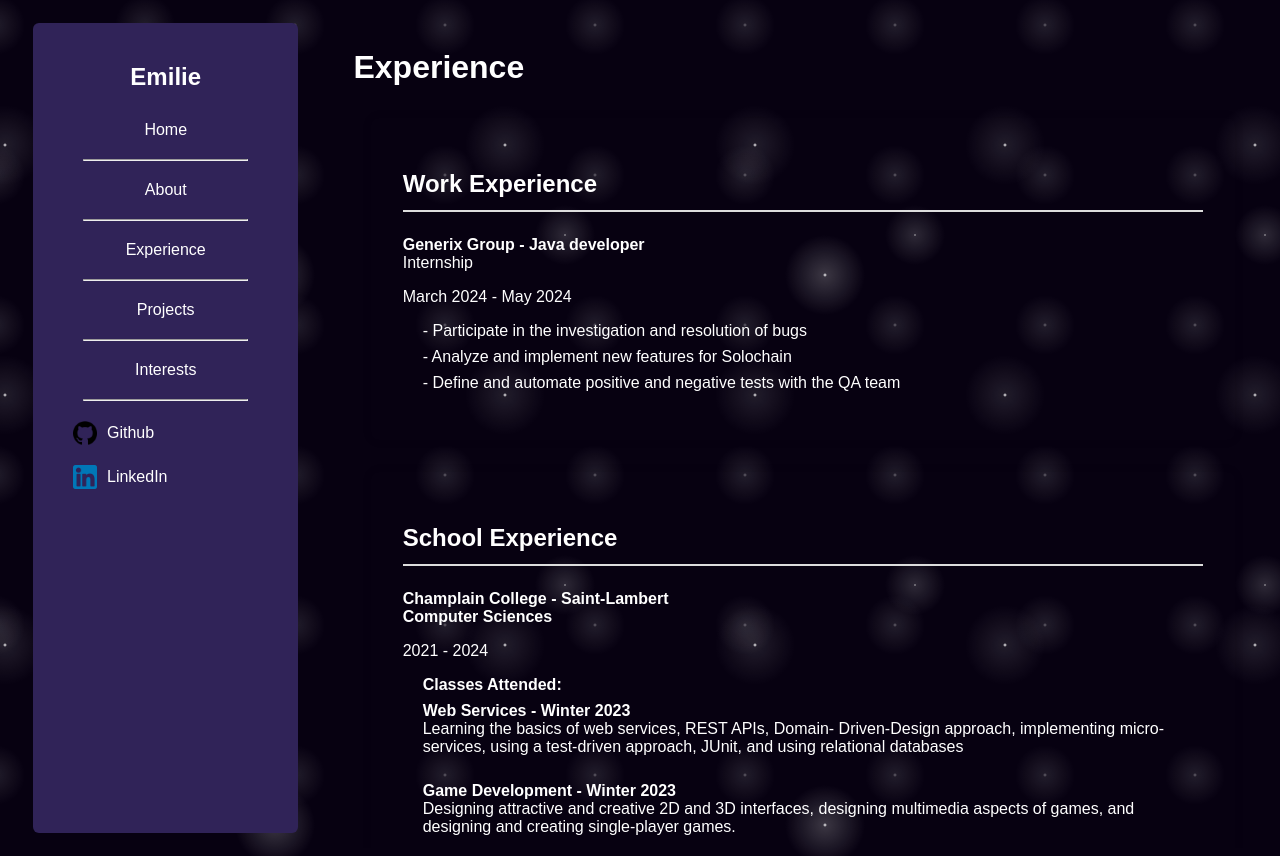
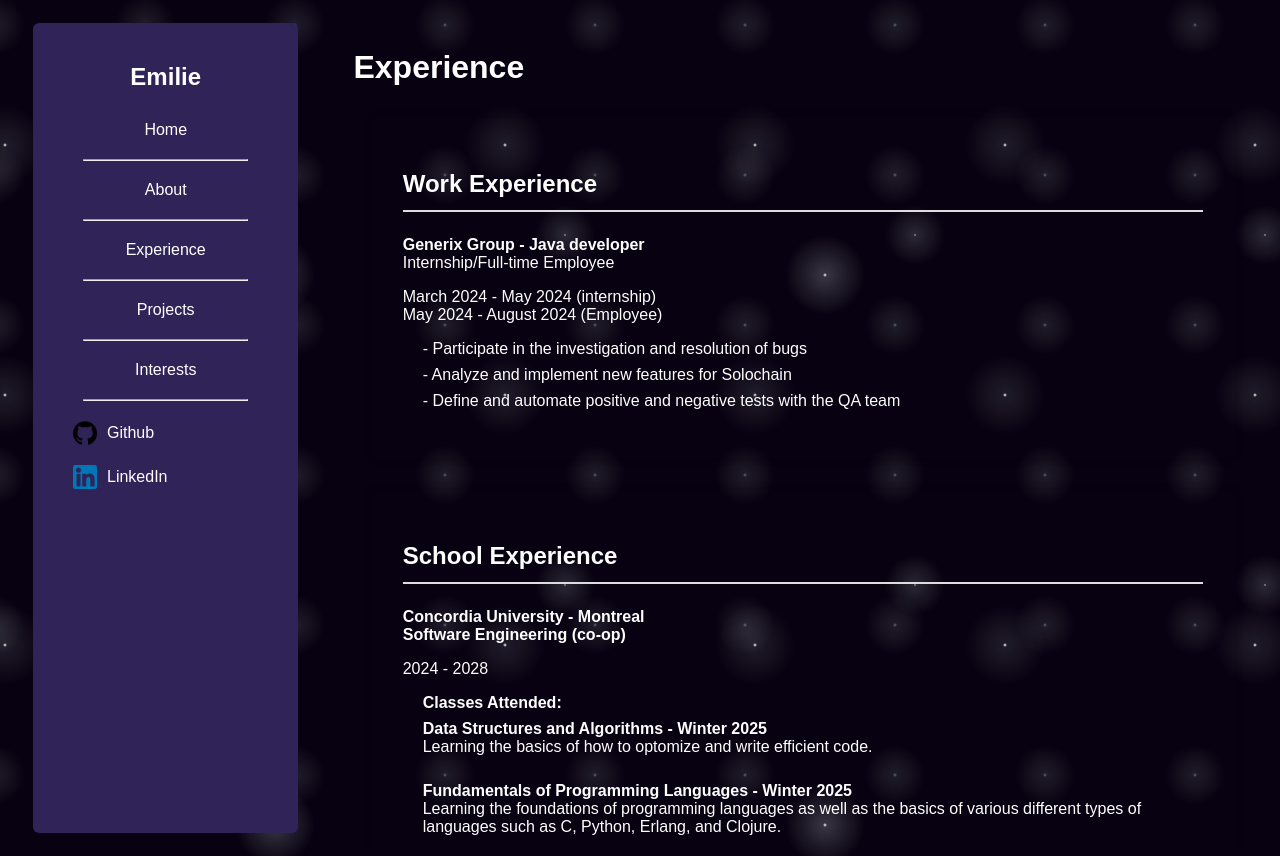
Before and after one commit to Sprytte/portfolio_frontend, a React (Create React App) app: page /experience in a window 1280 px wide. Built offline with nearby package versions, Linux system fonts and the light colour scheme.

Commit message:
Updated info

```diff
--- a/src/Pages/About.js
+++ b/src/Pages/About.js
@@ -4,15 +4,6 @@ import french from "../Images/EmilieParent_CV_Francais.pdf"
 import english from "../Images/EmilieParent_CV_English.pdf"
 
 const About = () => {
-    // const downloadPDF = () => {
-    //     const pdfUrl = "../Images/EmilieParent_CV.pdf";
-    //     const link = document.createElement("a");
-    //     link.href = pdfUrl;
-    //     link.download = "EmilieParent_CV.pdf"; // specify the filename
-    //     document.body.appendChild(link);
-    //     link.click();
-    //     document.body.removeChild(link);
-    // };
     const downloadPDF = () => {
 
         // using Java Script method to get PDF file
@@ -40,20 +31,21 @@ const About = () => {
             <header>
                 <img src={pfp} alt="em. p."/>
                 <h1>Émilie Parent</h1>
-                <p>Computer Science Student</p>
+                <p>Software Engineering (co-op) Student</p>
             </header>
                 <section>
                     <h2>About Me</h2>
-                    <p>                        My journey in computer science began with a curiosity to
-                        understand how things work in the digital realm. I thrive in challenging environments that require me to
+                    <p> My journey in computer science began with a curiosity to
+                        understand how things work in the digital realm. Later, it continued with a thirst for knowledge and problems to solve as I continued forward and into university.
+                        I thrive in challenging environments that require me to
                         think critically and creatively.</p>
                 </section>
 
                 <section>
                     <h2>Skills</h2>
                     <ul>
-                        <li><strong>Programming Languages:</strong> Java, C#, Python, Swift, Javascript, HTML/CSS</li>
-                        <li><strong>Technologies:</strong> Springboot, ReactJS, IntelliJ, Jira, Github, Docker</li>
+                        <li><strong>Programming Languages:</strong> Java, C#, Python, Swift, Javascript, HTML/CSS, ReactJS, PHP, Kotlin, Django, C, C++</li>
+                        <li><strong>Technologies:</strong> Springboot, ReactJS, IntelliJ, Jira, Github, Docker, Figma, Visual Studio (Code), Postman, Eclipse</li>
                     </ul>
                 </section>
 
--- a/src/Pages/Experience.js
+++ b/src/Pages/Experience.js
@@ -13,8 +13,9 @@ const Experience = () => {
                     <h2>Work Experience</h2>
                     <div class="school-info">
                         <p><strong>Generix Group - Java developer</strong> <br/>
-                        Internship</p>
-                        <p>March 2024 - May 2024</p>
+                        Internship/Full-time Employee</p>
+                        <p>March 2024 - May 2024 (internship) <br></br>
+                        May 2024 - August 2024 (Employee)</p>
                         <ul class="class-list">
                             <ul>
                                 <li>- Participate in the investigation and resolution of bugs</li>
@@ -27,6 +28,24 @@ const Experience = () => {
 
                 <section>
                     <h2>School Experience</h2>
+                    <div class="school-info">
+                        <p><strong>Concordia University - Montreal<br/>
+                        Software Engineering (co-op)</strong></p>
+                        <p>2024 - 2028</p>
+                    </div>
+                    <ul class="class-list">
+                        <li><strong>Classes Attended:</strong></li>
+                        <ul>
+                            <li><strong>Data Structures and Algorithms - Winter 2025</strong> <br/>
+                                Learning the basics of how to optomize and write efficient code.
+                            </li> <br/>
+                            <li><strong>Fundamentals of Programming Languages - Winter 2025</strong><br/>
+                                Learning the foundations of programming languages as well as the basics of various different
+                                types of languages such as C, Python, Erlang, and Clojure.
+                            </li> <br/>
+                        </ul>
+                    </ul>
+                    <br></br>
                     <div class="school-info">
                         <p><strong>Champlain College - Saint-Lambert <br/>
                         Computer Sciences</strong></p>
```
Also changed, not shown: 1 other file (tests, documents, lock files or other folders).
